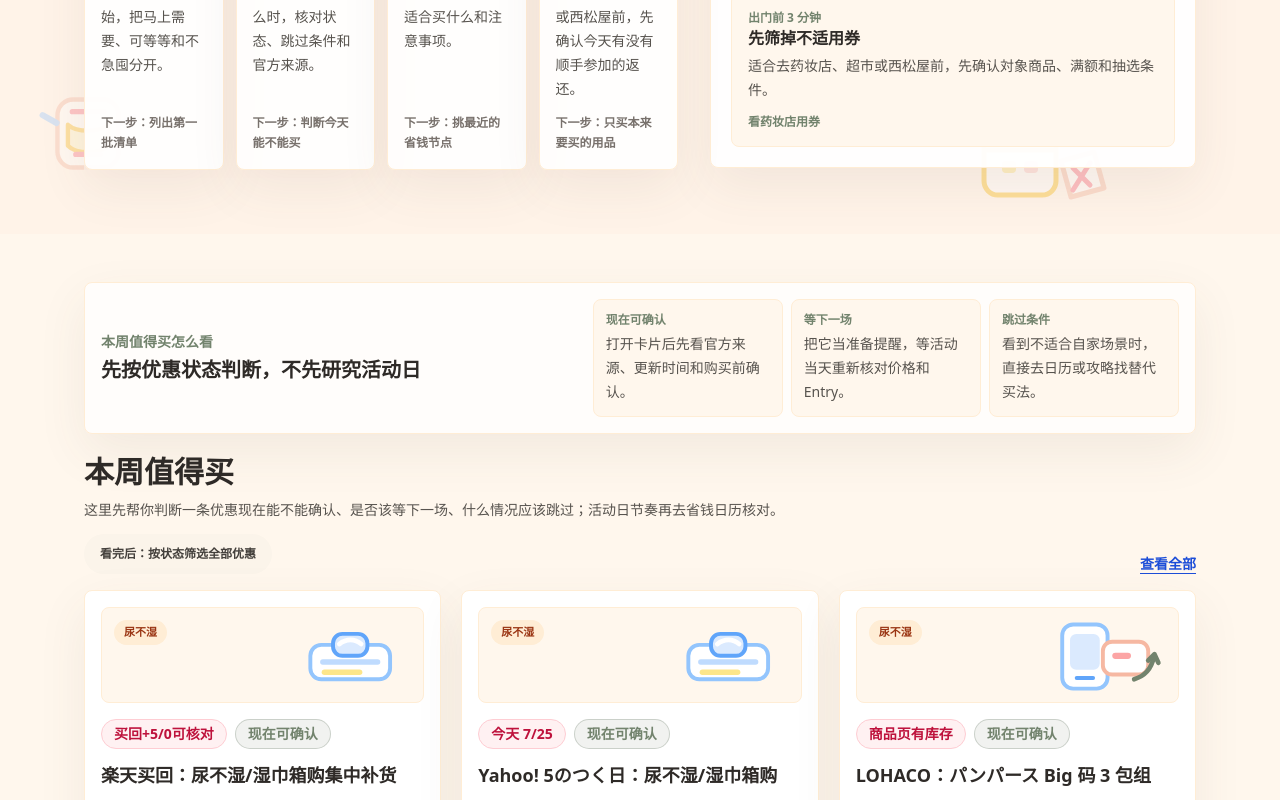
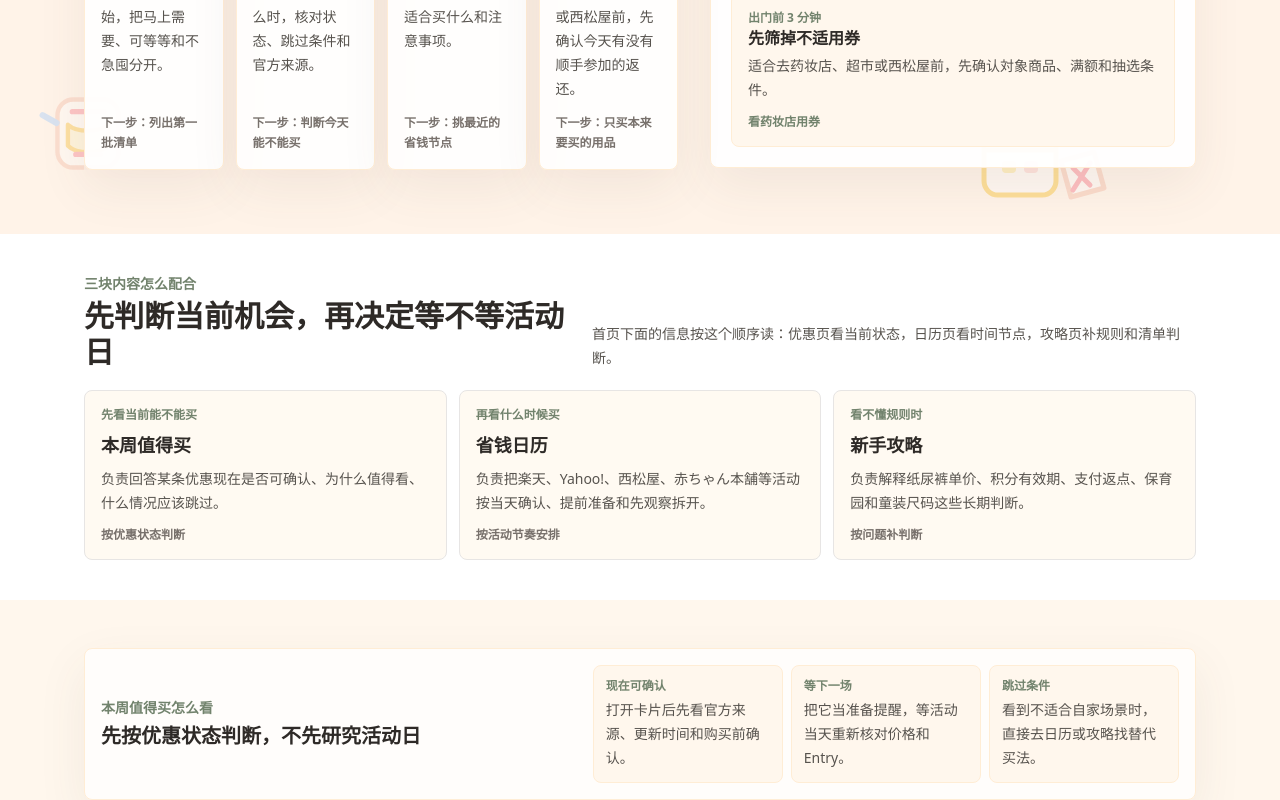
Before and after one commit to fengchuanli/mama-save-jp, a Next.js app: page / in a window 1280 px wide. Shown: the part 651-1451 px from the top of the page. Built offline with nearby package versions, Linux system fonts and the light colour scheme.

Commit message:
优化首页内容路线映射

```diff
--- a/pages/index.tsx
+++ b/pages/index.tsx
@@ -62,6 +62,30 @@
   {
     label: "跳过条件",
     description: "看到不适合自家场景时，直接去日历或攻略找替代买法。"
+  }
+];
+
+const contentRouteMap = [
+  {
+    label: "先看当前能不能买",
+    title: "本周值得买",
+    description: "负责回答某条优惠现在是否可确认、为什么值得看、什么情况应该跳过。",
+    href: "/deals",
+    action: "按优惠状态判断"
+  },
+  {
+    label: "再看什么时候买",
+    title: "省钱日历",
+    description: "负责把楽天、Yahoo!、西松屋、赤ちゃん本舗等活动按当天确认、提前准备和先观察拆开。",
+    href: "/calendar",
+    action: "按活动节奏安排"
+  },
+  {
+    label: "看不懂规则时",
+    title: "新手攻略",
+    description: "负责解释纸尿裤单价、积分有效期、支付返点、保育园和童装尺码这些长期判断。",
+    href: "/guides",
+    action: "按问题补判断"
   }
 ];
 
@@ -336,6 +360,37 @@
         </div>
       </section>
 
+      <section className="bg-white">
+        <div className="mx-auto max-w-6xl px-5 py-10">
+          <div className="mb-5 flex flex-col gap-2 md:flex-row md:items-end md:justify-between">
+            <div>
+              <p className="text-sm font-semibold text-tea">三块内容怎么配合</p>
+              <h2 className="mt-1 text-2xl font-semibold tracking-normal text-ink md:text-3xl">
+                先判断当前机会，再决定等不等活动日
+              </h2>
+            </div>
+            <p className="max-w-2xl text-sm leading-6 text-stone-600">
+              首页下面的信息按这个顺序读：优惠页看当前状态，日历页看时间节点，攻略页补规则和清单判断。
+            </p>
+          </div>
+
+          <div className="grid gap-3 md:grid-cols-3">
+            {contentRouteMap.map((route) => (
+              <Link
+                key={route.href}
+                href={route.href}
+                className="rounded-lg border border-stone-200 bg-cream p-4 transition hover:border-peach hover:bg-linen"
+              >
+                <p className="text-xs font-semibold text-tea">{route.label}</p>
+                <h3 className="mt-2 text-lg font-semibold text-ink">{route.title}</h3>
+                <p className="mt-2 text-sm leading-6 text-stone-600">{route.description}</p>
+                <p className="mt-3 text-xs font-semibold text-stone-500">{route.action}</p>
+              </Link>
+            ))}
+          </div>
+        </div>
+      </section>
+
       <section className="bg-[#fff7ed]">
         <div className="mx-auto max-w-6xl px-5 py-12">
           <div className="mb-5 grid gap-3 rounded-lg border border-orange-100 bg-white/80 p-4 shadow-soft md:grid-cols-[0.9fr_1.1fr] md:items-center">
```
Also changed, not shown: 1 other file (tests, documents, lock files or other folders).
